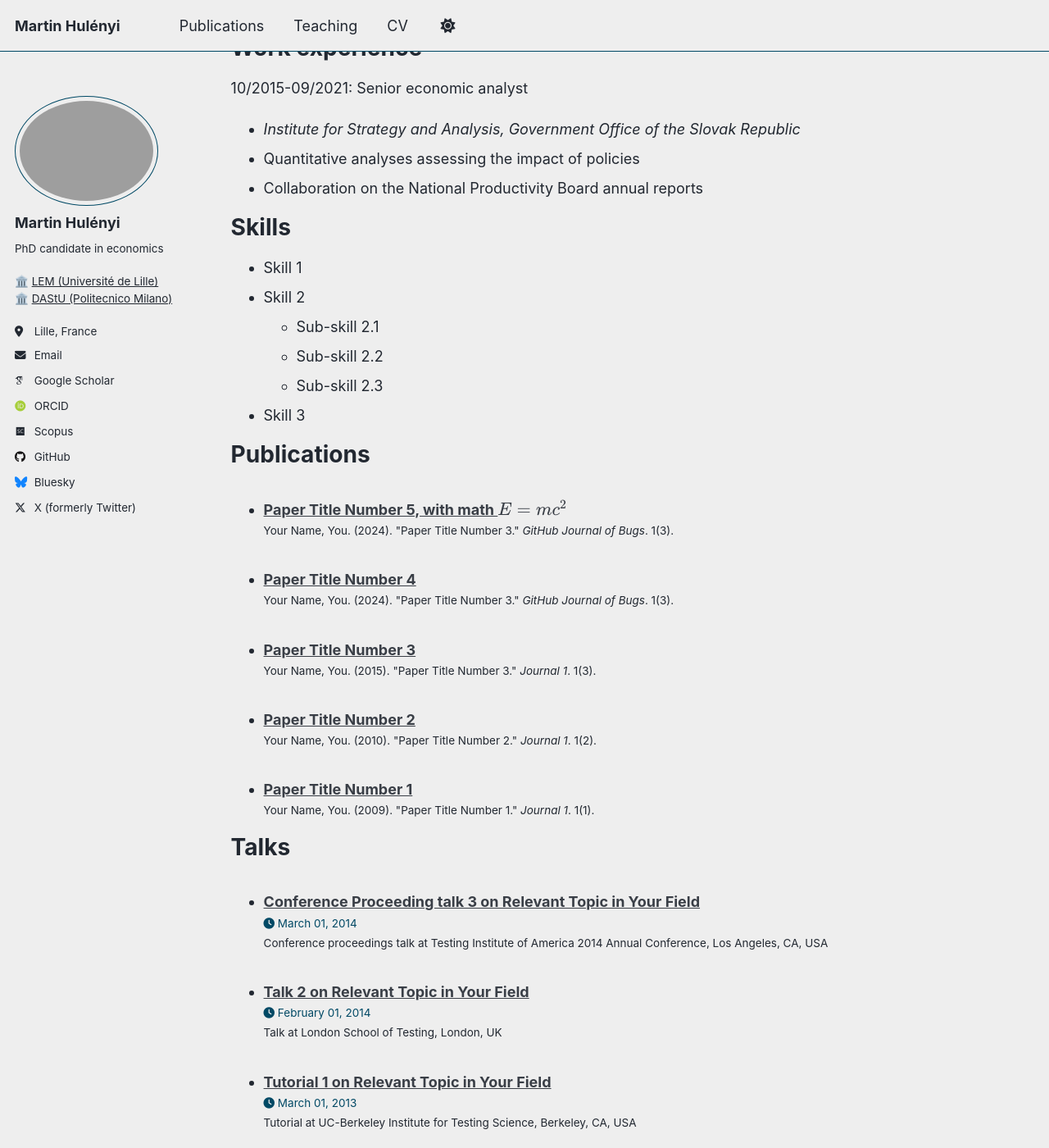
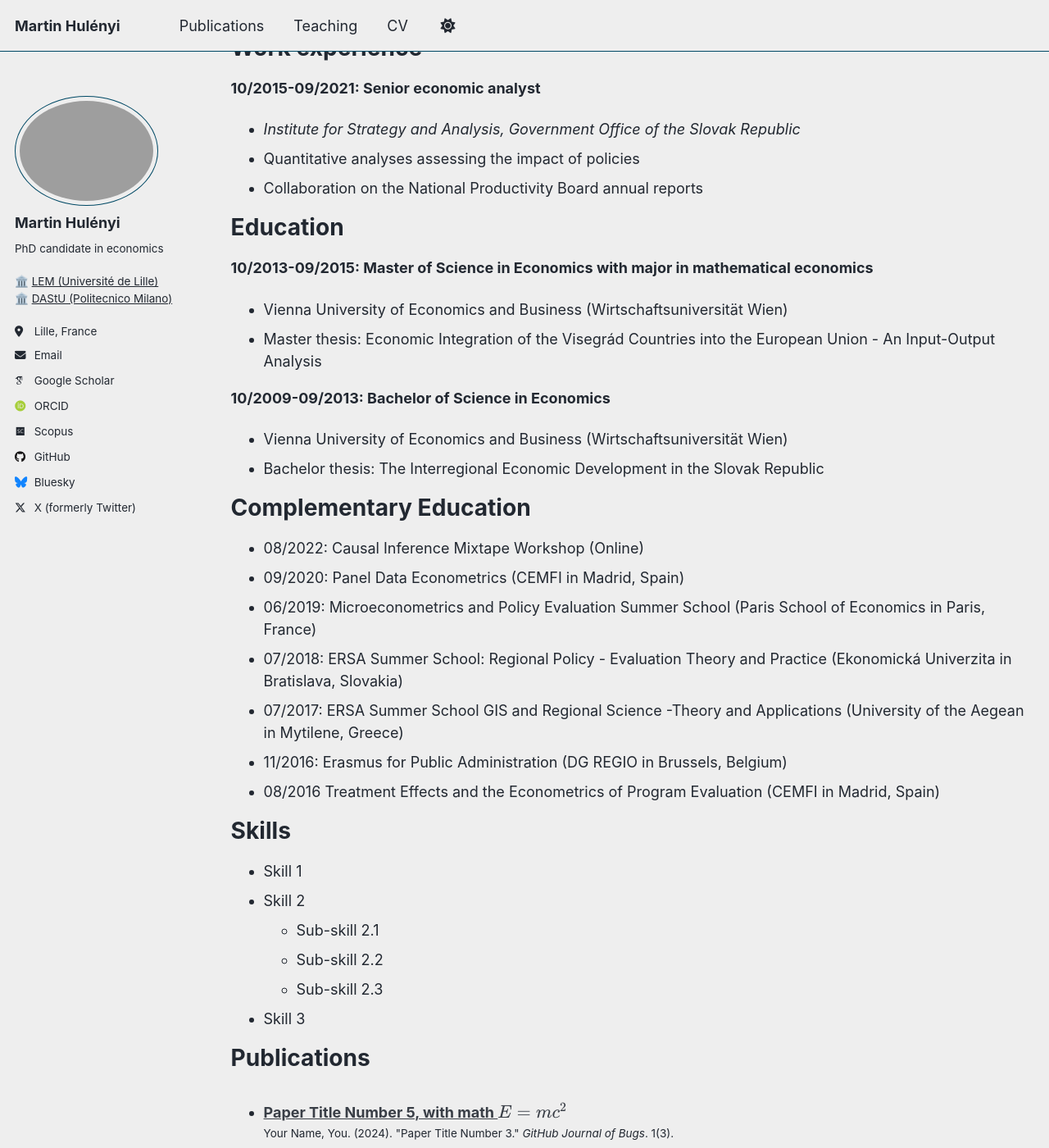
Before and after one commit to martinhulenyi/martinhulenyi.github.io, a Jekyll site: the page built from _pages/cv.md, in a window 1280 px wide and 1400 px high, scrolled down 908 px. Shown: the whole window at 82% size. Built offline with Jekyll 4.4.1, drawn with Linux system fonts in a browser that asks for light colours; some web fonts are replaced; a script that is not in the unit is left out.

Commit message:
Update cv.md

```diff
--- a/_pages/cv.md
+++ b/_pages/cv.md
@@ -38,10 +38,32 @@ redirect_from:
 
 **Work experience**
 ======
-10/2015-09/2021: Senior economic analyst
+**10/2015-09/2021: Senior economic analyst**
 * *Institute for Strategy and Analysis, Government Office of the Slovak Republic*
 * Quantitative analyses assessing the impact of policies
 * Collaboration on the National Productivity Board annual reports
+
+**Education**
+======
+**10/2013-09/2015: Master of Science in Economics with major in mathematical economics**
+* Vienna University of Economics and Business (Wirtschaftsuniversität Wien)
+* Master thesis: Economic Integration of the Visegrád Countries into the European Union - An Input-Output Analysis
+
+**10/2009-09/2013: Bachelor of Science in Economics**
+* Vienna University of Economics and Business (Wirtschaftsuniversität Wien)
+* Bachelor thesis: The Interregional Economic Development in the Slovak Republic
+
+
+**Complementary Education**
+======
+* 08/2022: Causal Inference Mixtape Workshop (Online)
+* 09/2020: Panel Data Econometrics (CEMFI in Madrid, Spain)
+* 06/2019: Microeconometrics and Policy Evaluation Summer School (Paris School of Economics in Paris, France)
+* 07/2018: ERSA Summer School: Regional Policy - Evaluation Theory and Practice (Ekonomická Univerzita in Bratislava, Slovakia)
+* 07/2017: ERSA Summer School GIS and Regional Science -Theory and Applications (University of the Aegean in Mytilene, Greece)
+* 11/2016: Erasmus for Public Administration (DG REGIO in Brussels, Belgium)
+* 08/2016 Treatment Effects and the Econometrics of Program Evaluation (CEMFI in Madrid, Spain)
+
 
 Skills
 ======
```
